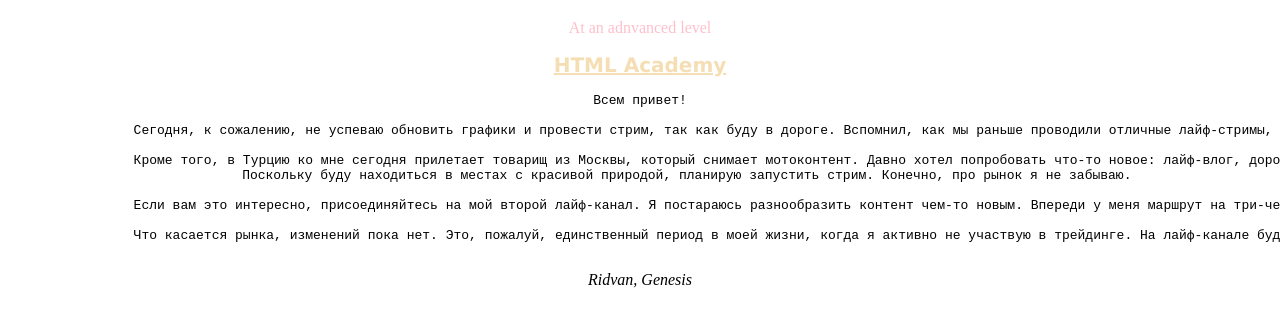
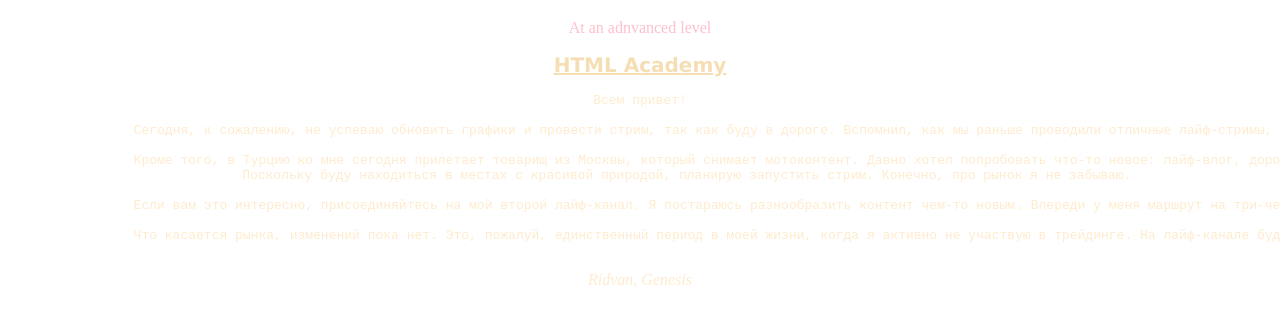
Before and after one commit to M1sterRob0t/html-academy-git, a plain HTML site: page index.html in a window 1280 px wide. Shown: the part 62-388 px from the top of the page. Drawn offline with Linux system fonts and the light colour scheme.

Commit message:
Добавил цвет текста для blockquote

```diff
--- a/index.html
+++ b/index.html
@@ -10,7 +10,7 @@
     <h1 class="title">Learning Git</h1>
     <p>At an adnvanced level</p>
     <a href="https://htmlacademy.ru" target="_blank">HTML Academy</a>
-    <blockquote>
+    <blockquote style="color:blanchedalmond">
         <pre>Всем привет!
 
             Сегодня, к сожалению, не успеваю обновить графики и провести стрим, так как буду в дороге. Вспомнил, как мы раньше проводили отличные лайф-стримы, где обсуждали рынок, и захотел организовать нечто подобное. Планирую прямой эфир, где обсудим все интересные темы.
```
